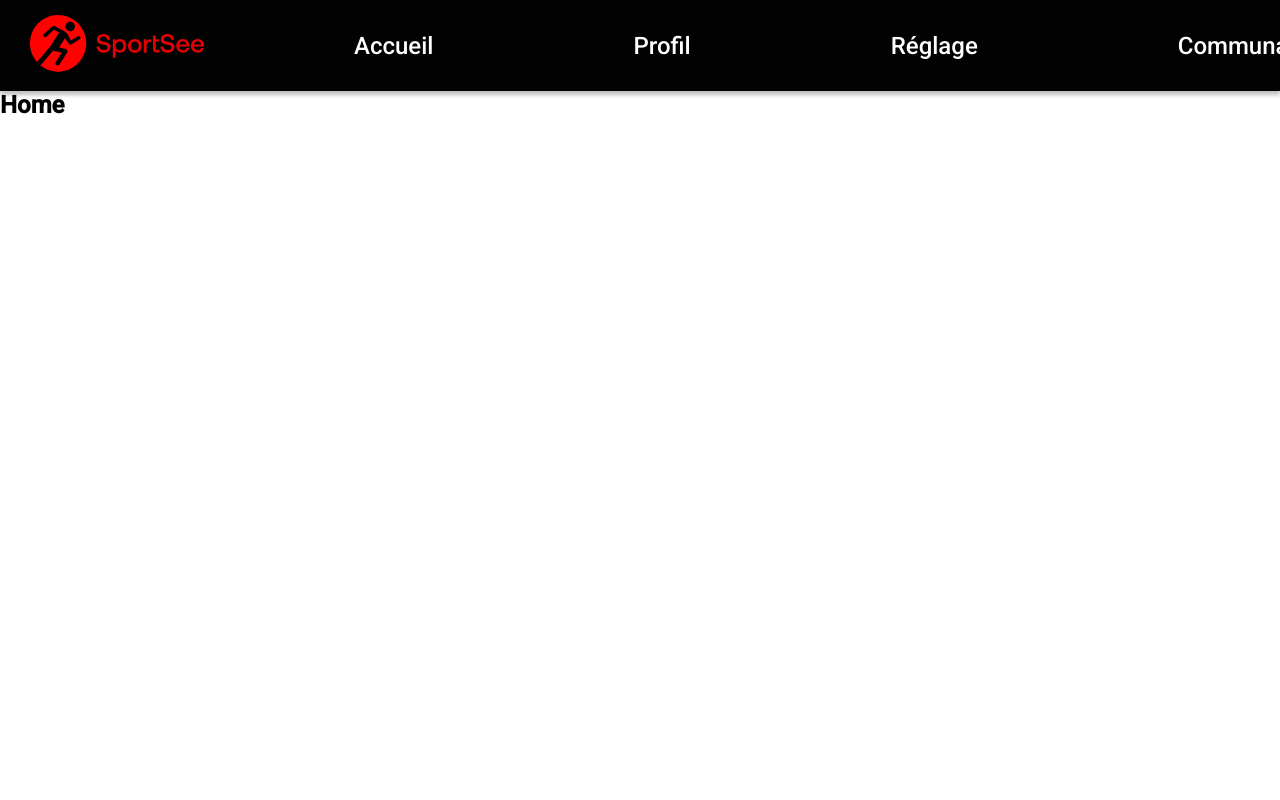
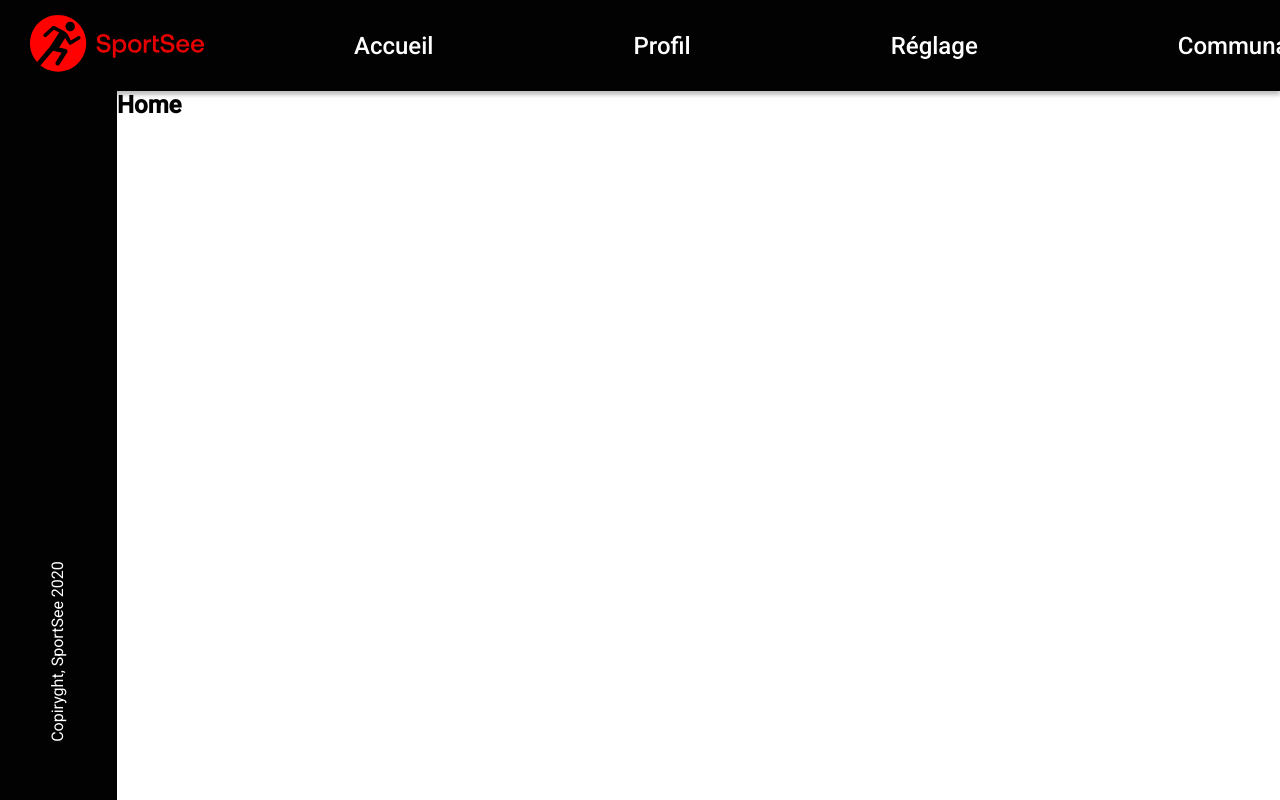
Before and after one commit to l-nikola/SportSee, a React (Vite) app: page / in a window 1280 px wide. Shown: the top 800 px of the page. Built offline with nearby package versions, Linux system fonts and the light colour scheme.

Commit message:
feat : add sidebar + layout component

```diff
--- /dev/null
+++ b/src/components/Layout/index.jsx
@@ -0,0 +1,16 @@
+import Header from "../Header";
+import Sidebar from "../Sidebar";
+
+function Layout({ children }) {
+  return (
+    <>
+      <Header />
+      <main>
+        <Sidebar />
+        <section>{children}</section>
+      </main>
+    </>
+  );
+}
+
+export default Layout;
--- /dev/null
+++ b/src/components/Sidebar/index.jsx
@@ -0,0 +1,9 @@
+function Sidebar() {
+  return (
+    <aside className="sidebar">
+      <span>Copiryght, SportSee 2020</span>
+    </aside>
+  );
+}
+
+export default Sidebar;
--- a/src/index.jsx
+++ b/src/index.jsx
@@ -6,22 +6,22 @@ import Profile from "./pages/Profile/";
 import Settings from "./pages/Settings/";
 import Community from "./pages/Community/";
 import Error from "./pages/Error";
-import Header from "./components/Header/";
+import Layout from "./components/Layout";
 import "./styles/index.css";
 
 ReactDOM.createRoot(document.getElementById("root")).render(
   <React.StrictMode>
     <Router>
-      <div className="app">
-        <Header />
-        <Routes>
-          <Route path="/" element={<Home />} />
-          <Route path="/profile" element={<Profile />} />
-          <Route path="/settings" element={<Settings />} />
-          <Route path="/community" element={<Community />} />
-          <Route path="*" element={<Error />} />
-        </Routes>
-      </div>
+      <Routes>
+        <Route path="/" element={<Layout children={<Home />} />} />
+        <Route path="/profile" element={<Layout children={<Profile />} />} />
+        <Route path="/settings" element={<Layout children={<Settings />} />} />
+        <Route
+          path="/community"
+          element={<Layout children={<Community />} />}
+        />
+        <Route path="*" element={<Layout children={<Error />} />} />
+      </Routes>
     </Router>
   </React.StrictMode>
 );
--- a/src/styles/header.css
+++ b/src/styles/header.css
@@ -1,5 +1,5 @@
 header {
-  background-color: var(--dark);
+  background-color: var(--black);
   box-shadow: 0px 4px 4px rgba(0, 0, 0, 0.25);
 }
 
--- a/src/styles/index.css
+++ b/src/styles/index.css
@@ -1,10 +1,11 @@
 /* *********** Import ********** */
 @import "./header.css";
+@import "./sidebar.css";
 @import url("https://fonts.googleapis.com/css2?family=Roboto:wght@400;500&display=swap");
 
 /* *********** Variables ********** */
 :root {
-  --dark: #020203;
+  --black: #020203;
 }
 
 /* *********** Global Styles ********** */
@@ -21,3 +22,7 @@ a {
 ul {
   list-style: none;
 }
+
+main {
+  display: flex;
+}
--- /dev/null
+++ b/src/styles/sidebar.css
@@ -0,0 +1,13 @@
+.sidebar {
+  width: 117px;
+  height: 933px;
+  background-color: var(--black);
+}
+
+.sidebar span {
+  color: white;
+  position: absolute;
+  transform: rotate(-90deg);
+  left: -33px;
+  bottom: 139px;
+}
```
